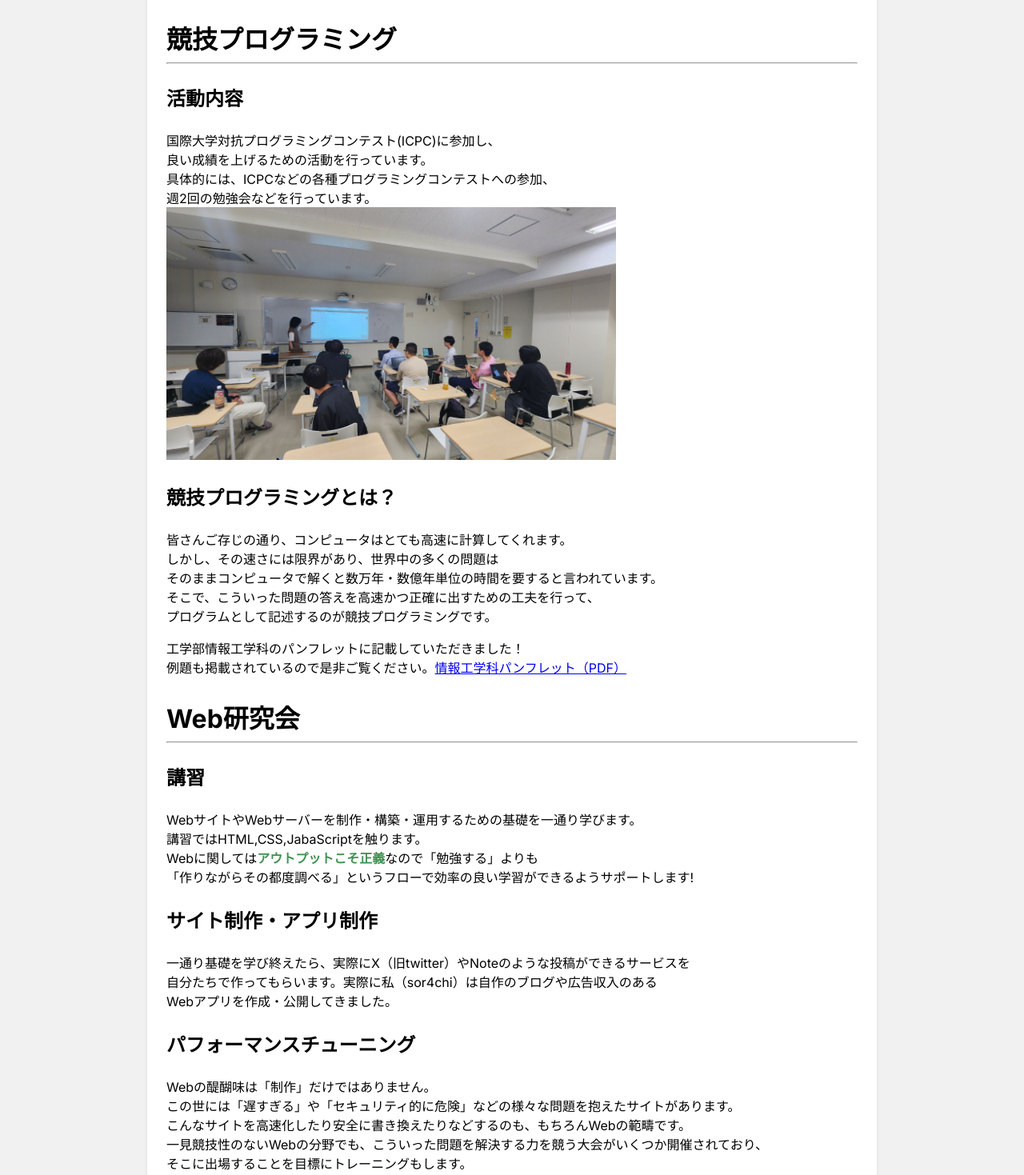
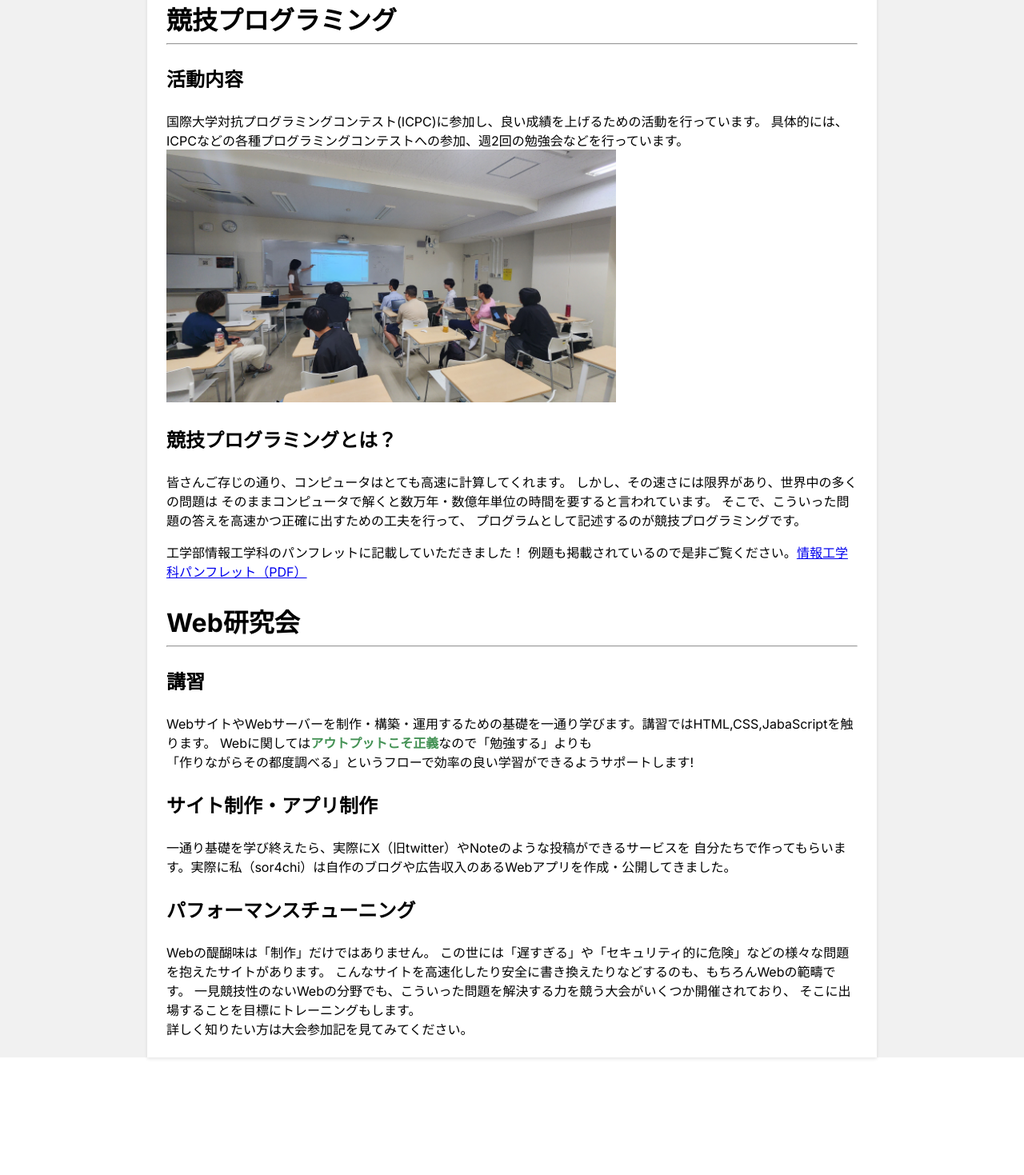
Before and after one commit to saitamau-maximum/public-website, a Next.js app: page /about in a window 1280 px wide. Shown: the part 740-2209 px from the top of the page at 80% size. After the commit the page ends 2110 px from the top, so only its background shows below. Built offline with nearby package versions, Linux system fonts and the light colour scheme.

Commit message:
pタグまとめ

```diff
--- a/src/app/about/page.tsx
+++ b/src/app/about/page.tsx
@@ -25,16 +25,10 @@ export default function About() {
             国際大学対抗プログラミングコンテスト（ICPC）
           </span>
           へ参加し、
-        </p>
-        <p className={style.text}>
           良い成績を上げるために成立したプログラミング研究会です。
-        </p>
-        <p className={style.text}>
           2022年度からは、
           <span className={style.highlight}>競技プログラミング</span>
           のみならず、
-        </p>
-        <p className={style.text}>
           <span className={style.highlight}>Web</span>や
           <span className={style.highlight}>その他プログラミング</span>
           の知識を高める活動を行っています。
@@ -43,36 +37,22 @@ export default function About() {
         <hr />
         <h3 className={style.subtitle}>活動内容</h3>
         <p className={style.text}>
-          国際大学対抗プログラミングコンテスト(ICPC)に参加し、
+          国際大学対抗プログラミングコンテスト(ICPC)に参加し、良い成績を上げるための活動を行っています。
+          具体的には、ICPCなどの各種プログラミングコンテストへの参加、週2回の勉強会などを行っています。
         </p>
-        <p className={style.text}>良い成績を上げるための活動を行っています。</p>
-        <p className={style.text}>
-          具体的には、ICPCなどの各種プログラミングコンテストへの参加、
-        </p>
-        <p className={style.text}>週2回の勉強会などを行っています。</p>
         <img className={style.image} src='/images/about.png' alt='活動風景' />
         <h3 className={style.subtitle}>競技プログラミングとは？</h3>
         <p className={style.text}>
           皆さんご存じの通り、コンピュータはとても高速に計算してくれます。
-        </p>
-        <p className={style.text}>
           しかし、その速さには限界があり、世界中の多くの問題は
-        </p>
-        <p className={style.text}>
           そのままコンピュータで解くと数万年・数億年単位の時間を要すると言われています。
-        </p>
-        <p className={style.text}>
           そこで、こういった問題の答えを高速かつ正確に出すための工夫を行って、
-        </p>
-        <p className={style.text}>
           プログラムとして記述するのが競技プログラミングです。
         </p>
         <p></p>
         {/*スペースを空けるためのもの*/}
         <p className={style.text}>
           工学部情報工学科のパンフレットに記載していただきました！
-        </p>
-        <p className={style.text}>
           例題も掲載されているので是非ご覧ください。
           <Link
             className={style.link}
@@ -86,10 +66,7 @@ export default function About() {
         <hr />
         <h3 className={style.subtitle}>講習</h3>
         <p className={style.text}>
-          WebサイトやWebサーバーを制作・構築・運用するための基礎を一通り学びます。
-        </p>
-        <p className={style.text}>講習ではHTML,CSS,JabaScriptを触ります。</p>
-        <p className={style.text}>
+          WebサイトやWebサーバーを制作・構築・運用するための基礎を一通り学びます。講習ではHTML,CSS,JabaScriptを触ります。
           Webに関しては
           <strong className={style.highlight}>アウトプットこそ正義</strong>
           なので「勉強する」よりも
@@ -100,23 +77,13 @@ export default function About() {
         <h3 className={style.subtitle}>サイト制作・アプリ制作</h3>
         <p className={style.text}>
           一通り基礎を学び終えたら、実際にX（旧twitter）やNoteのような投稿ができるサービスを
+          自分たちで作ってもらいます。実際に私（sor4chi）は自作のブログや広告収入のあるWebアプリを作成・公開してきました。
         </p>
-        <p className={style.text}>
-          自分たちで作ってもらいます。実際に私（sor4chi）は自作のブログや広告収入のある
-        </p>
-        <p className={style.text}>Webアプリを作成・公開してきました。</p>
         <h3 className={style.subtitle}>パフォーマンスチューニング</h3>
-        <p className={style.text}>Webの醍醐味は「制作」だけではありません。</p>
-        <p className={style.text}>
+        <p className={style.text}>Webの醍醐味は「制作」だけではありません。
           この世には「遅すぎる」や「セキュリティ的に危険」などの様々な問題を抱えたサイトがあります。
-        </p>
-        <p className={style.text}>
           こんなサイトを高速化したり安全に書き換えたりなどするのも、もちろんWebの範疇です。
-        </p>
-        <p className={style.text}>
           一見競技性のないWebの分野でも、こういった問題を解決する力を競う大会がいくつか開催されており、
-        </p>
-        <p className={style.text}>
           そこに出場することを目標にトレーニングもします。
         </p>
         <p className={style.text}>
```
